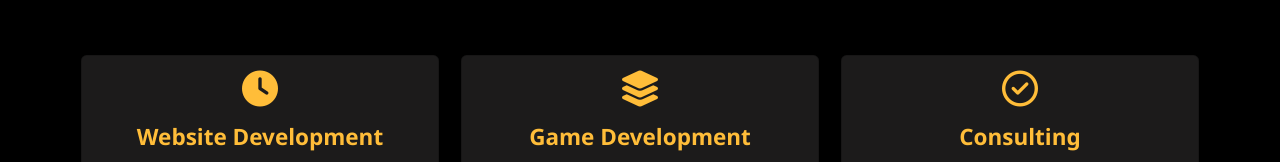
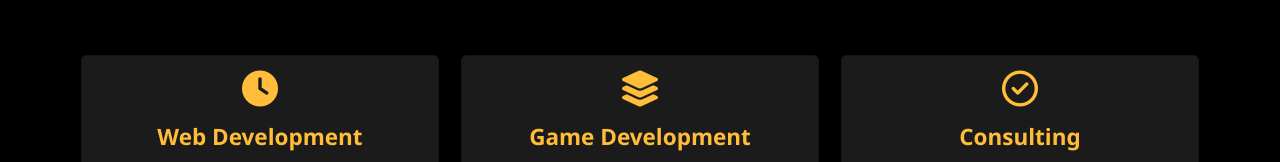
Before and after one commit to Harsh070611/Personal-Portfolio, a plain HTML site: page index.html in a window 1280 px wide. Shown: the part 1580-1742 px from the top of the page. Drawn offline with nearby package versions, Linux system fonts and the light colour scheme.

Commit message:
Update index.html

```diff
--- a/index.html
+++ b/index.html
@@ -252,7 +252,7 @@
           <div class="card servicesText">
             <div class="card-body">
               <i class="fas servicesIcon fa-clock"></i>
-              <h4 class="card-title mt-3">Website Development</h4>
+              <h4 class="card-title mt-3">Web Development</h4>
               <p class="card-text mt-3">Expert web development services tailored to your needs.
 
                 Crafting dynamic, user-friendly websites for your digital success.
```
